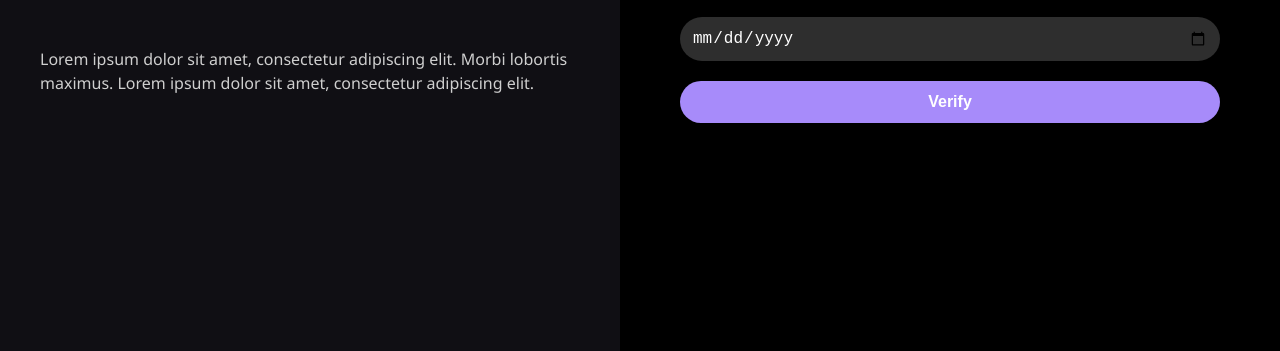
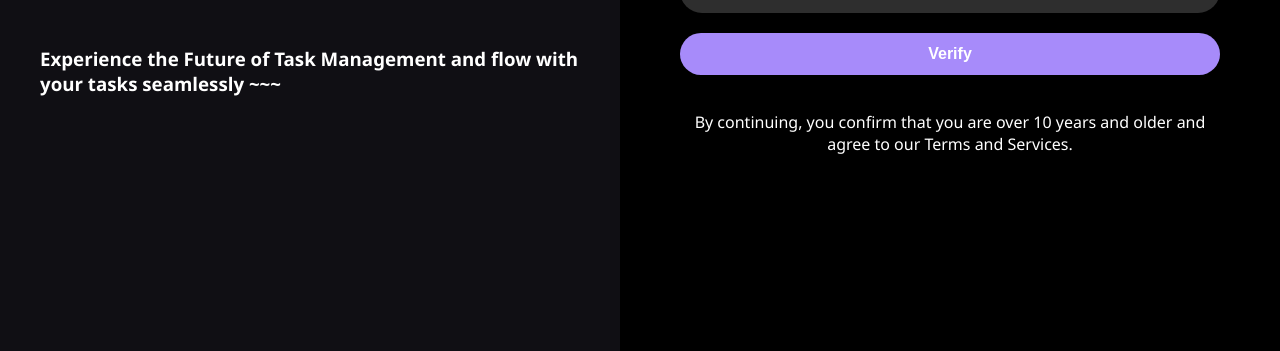
Before and after one commit to NishthaNagar3/TaskFlow_ToDoApp, a plain HTML site: page index.html in a window 1280 px wide. Shown: the part 449-800 px from the top of the page. Drawn offline with Linux system fonts and the light colour scheme.

Commit message:
Login page commit

```diff
--- a/css/style.css
+++ b/css/index.css
@@ -47,6 +47,9 @@ body {
   flex-direction: column;
   justify-content: center;
   padding: 60px;
+}
+.right-panel p {
+  text-align: center;
 }
 
 .right-panel h2 {
--- a/index.html
+++ b/index.html
@@ -4,7 +4,7 @@
   <meta charset="UTF-8" />
   <meta name="viewport" content="width=device-width, initial-scale=1.0"/>
   <title>TaskFlow</title>
-  <link rel="stylesheet" href="css/style.css"/>
+  <link rel="stylesheet" href="css/index.css"/>
 </head>
 <body>
   <div class="container">
@@ -13,7 +13,7 @@
         <img src="img/Logo.png" alt="Checkmark" />
       </div>
       <h1>Welcome to TaskFlow!</h1>
-      <p>Lorem ipsum dolor sit amet, consectetur adipiscing elit. Morbi lobortis maximus. Lorem ipsum dolor sit amet, consectetur adipiscing elit.</p>
+      <h3>Experience the Future of Task Management and flow with your tasks seamlessly ~~~</h3>
     </div>
 
     <div class="right-panel">
@@ -26,6 +26,8 @@
         <input type="date" id="dob" required/>
 
         <button type="submit">Verify</button>
+        <p>By continuing, you confirm that you are over 10 years
+            and older and agree to our Terms and Services. </p>
       </form>
     </div>
   </div>
```
Also changed, not shown: app.html (+1 -1 lines).
